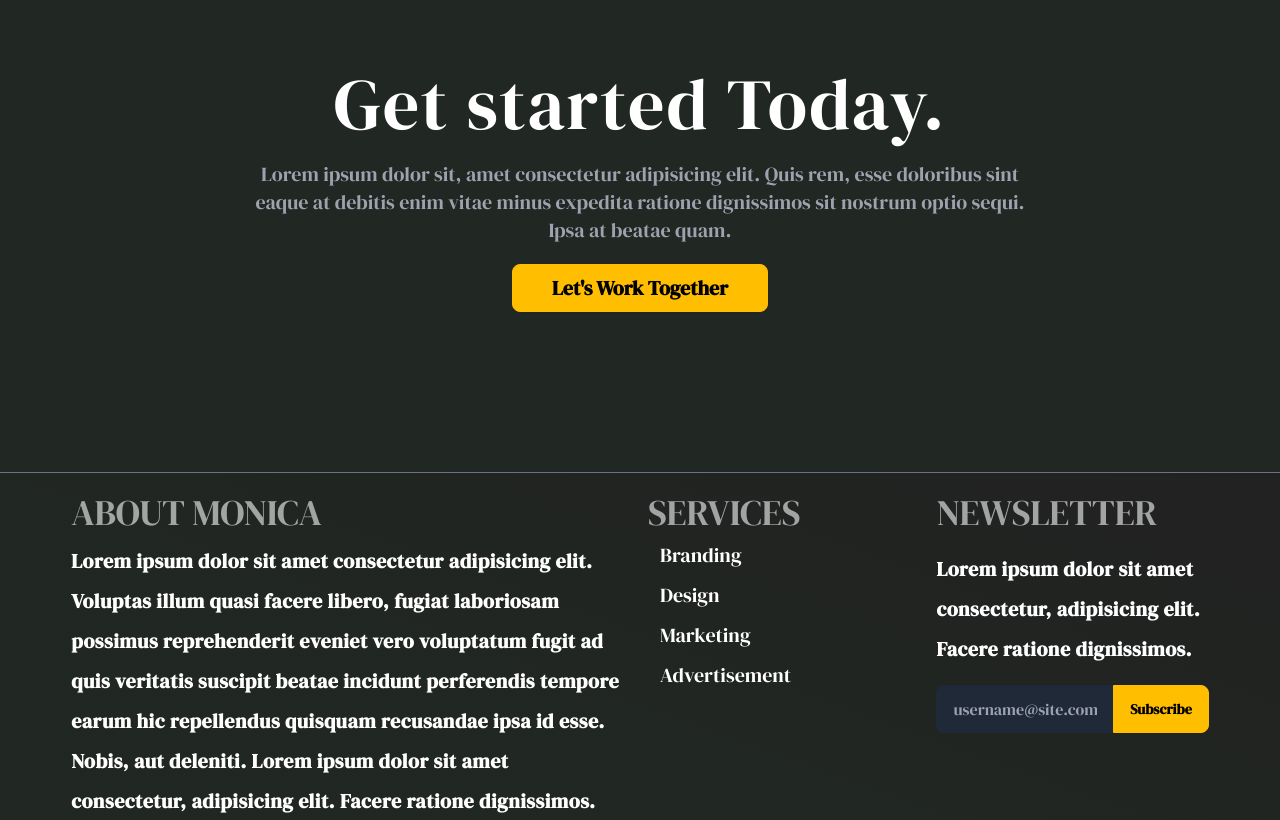
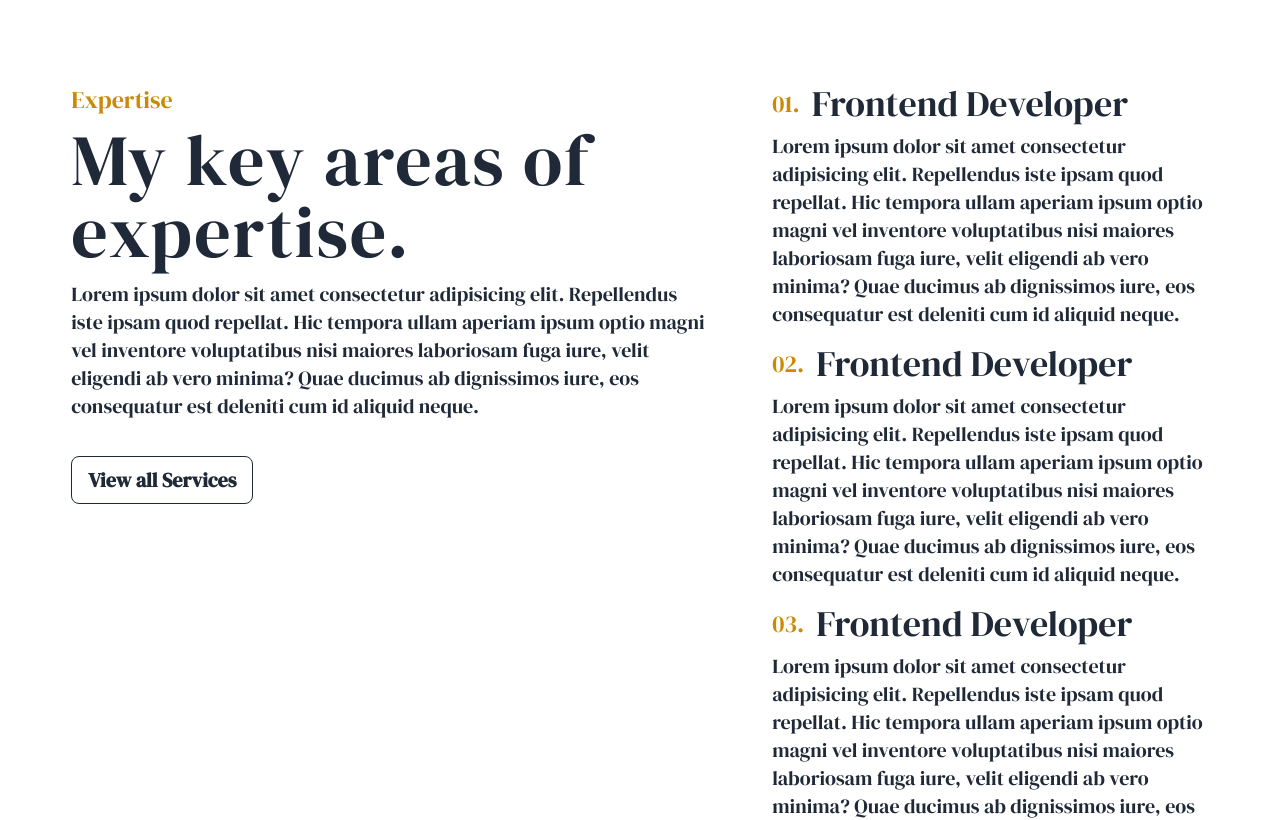
Before and after one commit to homayunmmdy/Javascript-Mosh, a Next.js app: page / in a window 1280 px wide. Shown: the part 1380-2200 px from the top of the page. Built offline with nearby package versions, Linux system fonts and the light colour scheme.

Commit message:
Skills section

```diff
--- a/app/components/GetStarted.jsx
+++ b/app/components/GetStarted.jsx
@@ -3,8 +3,8 @@ import WorkBtn from './WorkBtn'
 
 const GetStarted = () => {
     return (
-        <div style={{ background: "hsla(127, 8%, 14%, 1)" }}>
-            <section className='flex justify-center items-center my-12	sm:my-36	flex-col '>
+        <div >
+            <section className='flex justify-center items-center py-12	sm:py-36	flex-col '>
                 <div className=' md:max-w-[50%] contents'>
                     <h2 className='text-white text-4xl font-light  sm:text-5xl md:text-7xl tracking-wide  sm:leading-loose text-center'>Get started  Today.</h2>
                     <p className='text-gray-400 my-3 sm:my-5 font-base s  text-normal  sm:text-xl text-center	md:max-w-[70%]'>Lorem ipsum dolor sit, amet consectetur adipisicing elit. Quis rem, esse doloribus sint eaque at debitis enim vitae minus expedita ratione dignissimos sit nostrum optio sequi. Ipsa at beatae quam.</p>
--- /dev/null
+++ b/app/components/SkillsSec.jsx
@@ -0,0 +1,80 @@
+import Link from 'next/link'
+import React from 'react'
+
+const SkillsSec = () => {
+    return (
+        <div className=' py-12	sm:py-36'>
+            <div className='grid grid-cols-12  gap-4 md:gap-16'>
+                <div className='col-span-12 md:col-span-6 xl:col-span-7'>
+                    <section>
+                        <div className="text-yellow-600 mb-2 text-2xl">
+                            Expertise
+
+                        </div>
+                        <h1 className="text-4xl font-light  sm:text-5xl md:text-7xl tracking-wide">
+                            My key areas of expertise.
+                        </h1>
+                        <p className=' font-base text-xl my-3'>
+                            Lorem ipsum dolor sit amet consectetur adipisicing elit.
+                            Repellendus iste ipsam quod repellat. Hic tempora ullam aperiam
+                            ipsum optio magni vel inventore voluptatibus nisi maiores laboriosam
+                            fuga iure, velit eligendi ab vero minima? Quae ducimus ab dignissimos
+                            iure, eos consequatur est deleniti cum id aliquid neque.
+                        </p>
+                        <button className="btn btn-outline my-6  hover:bg-black">
+                            <Link href="/" className='text-xl   hover:text-white'> View all Services</Link>
+                        </button>
+                    </section>
+
+                </div>
+                <div className='col-span-12 md:col-span-6 xl:col-span-5'>
+                    <div>
+
+                    <section className="mb-4">
+                        <div className='flex items-center gap-2'>
+                            <span className="text-yellow-600 text-2xl pr-1" >01.</span>
+                            <h1 className="text-2xl font-light  sm:text-4xl ">Frontend Developer</h1>
+                        </div>
+                        <p className='font-light md:font-base md:text-xl my-2'>
+                            Lorem ipsum dolor sit amet consectetur adipisicing elit.
+                            Repellendus iste ipsam quod repellat. Hic tempora ullam aperiam
+                            ipsum optio magni vel inventore voluptatibus nisi maiores laboriosam
+                            fuga iure, velit eligendi ab vero minima? Quae ducimus ab dignissimos
+                            iure, eos consequatur est deleniti cum id aliquid neque.
+                        </p>
+                    </section>
+                    <section className="mb-4">
+                        <div className='flex items-center gap-2'>
+                            <span className="text-yellow-600 text-2xl pr-1" >02.</span>
+                            <h1 className="text-2xl font-light  sm:text-4xl ">Frontend Developer</h1>
+                        </div>
+                        <p className='font-light md:font-base md:text-xl my-2'>
+                            Lorem ipsum dolor sit amet consectetur adipisicing elit.
+                            Repellendus iste ipsam quod repellat. Hic tempora ullam aperiam
+                            ipsum optio magni vel inventore voluptatibus nisi maiores laboriosam
+                            fuga iure, velit eligendi ab vero minima? Quae ducimus ab dignissimos
+                            iure, eos consequatur est deleniti cum id aliquid neque.
+                        </p>
+                    </section>
+                    <section className="mb-4">
+                        <div className='flex items-center gap-2'>
+                            <span className="text-yellow-600 text-2xl pr-1" >03.</span>
+                            <h1 className="text-2xl font-light  sm:text-4xl ">Frontend Developer</h1>
+                        </div>
+                        <p className='font-light md:font-base md:text-xl my-2'>
+                            Lorem ipsum dolor sit amet consectetur adipisicing elit.
+                            Repellendus iste ipsam quod repellat. Hic tempora ullam aperiam
+                            ipsum optio magni vel inventore voluptatibus nisi maiores laboriosam
+                            fuga iure, velit eligendi ab vero minima? Quae ducimus ab dignissimos
+                            iure, eos consequatur est deleniti cum id aliquid neque.
+                        </p>
+                    </section>
+                    </div>
+
+                </div>
+            </div>
+        </div>
+    )
+}
+
+export default SkillsSec
--- a/app/page.jsx
+++ b/app/page.jsx
@@ -2,16 +2,27 @@ import React from 'react'
 import Hero from './components/Hero'
 import About from './components/About'
 import GetStarted from './components/GetStarted'
+import SkillsSec from './components/SkillsSec'
 
 const Home = () => {
   return (
-    <div style={{background: "linear-gradient(20deg, hsl(130deg, 8%, 14%) 40%, hsl(0deg, 0%, 13%) 100%)"}}>
-      <div className='px-5 w-[98%] md:w-[92%] mx-auto py-4' >
-        <Hero />
-        <About />
-        <GetStarted />
+    <>
+      <div style={{ background: "linear-gradient(20deg, hsl(130deg, 8%, 14%) 40%, hsl(0deg, 0%, 13%) 100%)" }}>
+        <div className='px-5 w-[98%] md:w-[92%] mx-auto py-4' >
+          <Hero />
+          <About />
+        </div>
       </div>
-    </div>
+      <div className='px-5 w-[98%] md:w-[92%] mx-auto'>
+        <SkillsSec />
+      </div>
+      <div style={{ background: "hsla(127, 8%, 14%, 1)" }}>
+        <div className='px-5 w-[98%] md:w-[92%] mx-auto'>
+          <GetStarted />
+        </div>
+      </div>
+
+    </>
   )
 }
 
```
